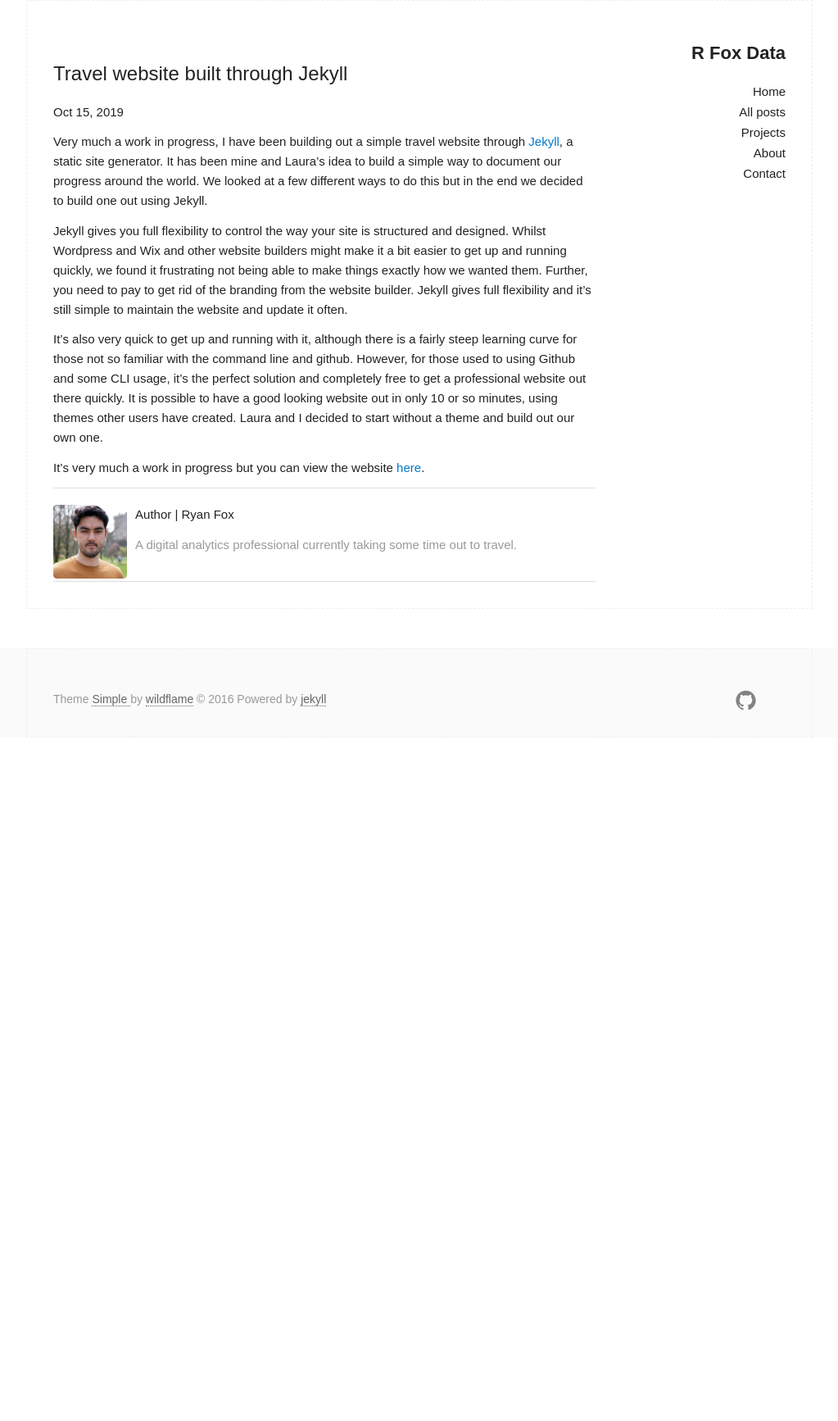
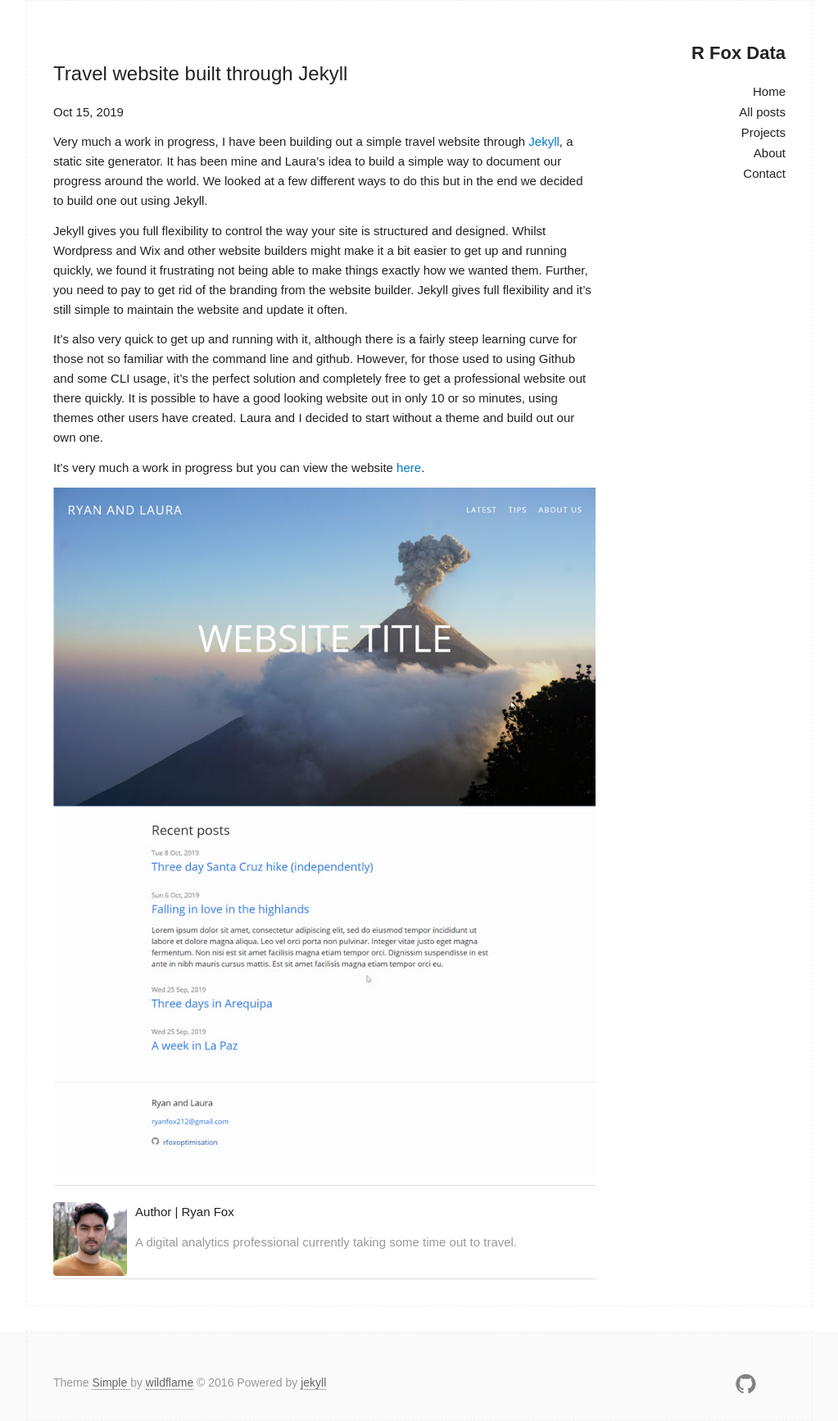
Before and after one commit to rjjfox/rjjfox.github.io, a Jekyll site: the page built from _projects/2019-10-15-travel-site-in-jekyll.md, in a window 1280 px wide. Shown: the whole page at 82% size, without its empty margins (128-1151 px from the left). Built offline with Jekyll 4.4.1, drawn with Linux system fonts in a browser that asks for light colours; before the commit the page ends 900 px from its top, so only the background shows below that.

Commit message:
Screenshot of site added

```diff
--- a/_projects/2019-10-15-travel-site-in-jekyll.md
+++ b/_projects/2019-10-15-travel-site-in-jekyll.md
@@ -13,3 +13,5 @@ Jekyll gives you full flexibility to control the way your site is structured and
 It's also very quick to get up and running with it, although there is a fairly steep learning curve for those not so familiar with the command line and github. However, for those used to using Github and some CLI usage, it's the perfect solution and completely free to get a professional website out there quickly. It is possible to have a good looking website out in only 10 or so minutes, using themes other users have created. Laura and I decided to start without a theme and build out our own one.
 
 It's very much a work in progress but you can view the website [here]({{ '/travel' | prepend: site.baseurl }}).
+
+![Travel site in Jekyll]({{site.baseurl}}/assets/img/travelsite.jpg)
```
Also changed, not shown: assets/img/travelsite.jpg (added).
